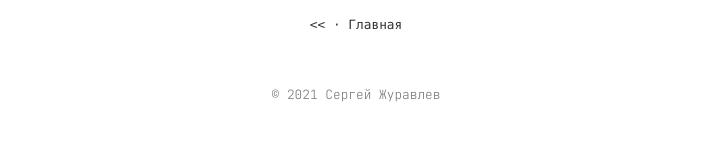
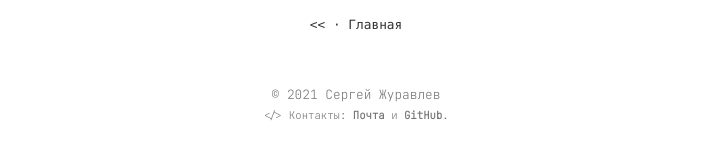
Before and after one commit to pernat/pernat.github.io, a Jekyll site: the page built from _posts/2021-03-28-welcome-to-jekyll.markdown, in a window 1280 px wide. Shown: the part 890-1047 px from the top of the page, without its empty margins (284-993 px from the left). Built offline with Jekyll 4.4.1, drawn with Linux system fonts in a browser that asks for light colours.

Commit message:
Add contacts in footer and change favicon

```diff
--- a/_includes/footer.html
+++ b/_includes/footer.html
@@ -1,4 +1,4 @@
 <div class="footer">
   <span class="block">&copy; {{ site.time | date: '%Y' }} {{ site.author_name }}</span>
-<!--   <span class="block"><small>&lt;/&gt; Powered by <a href="https://jekyllrb.com/">Jekyll</a> and <a href="https://github.com/heiswayi/the-plain">The Plain theme</a>.</small></span> -->
+  <span class="block"><small>&lt;/&gt; Контакты: <a href="mailto:vlad@htmlbook.ru">Почта</a> и <a href="https://github.com/pernat/">GitHub</a>.</small></span>
 </div>
```
Also changed, not shown: assets/favicon.ico (added).
